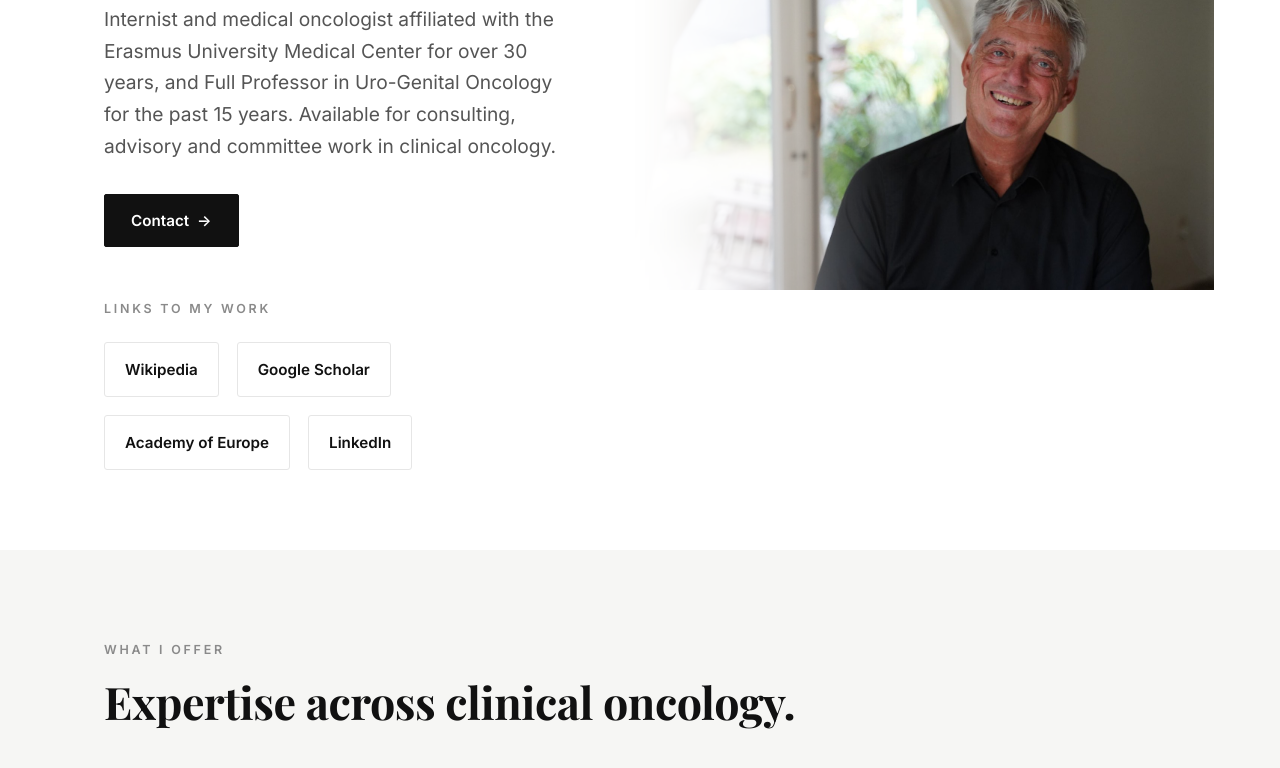
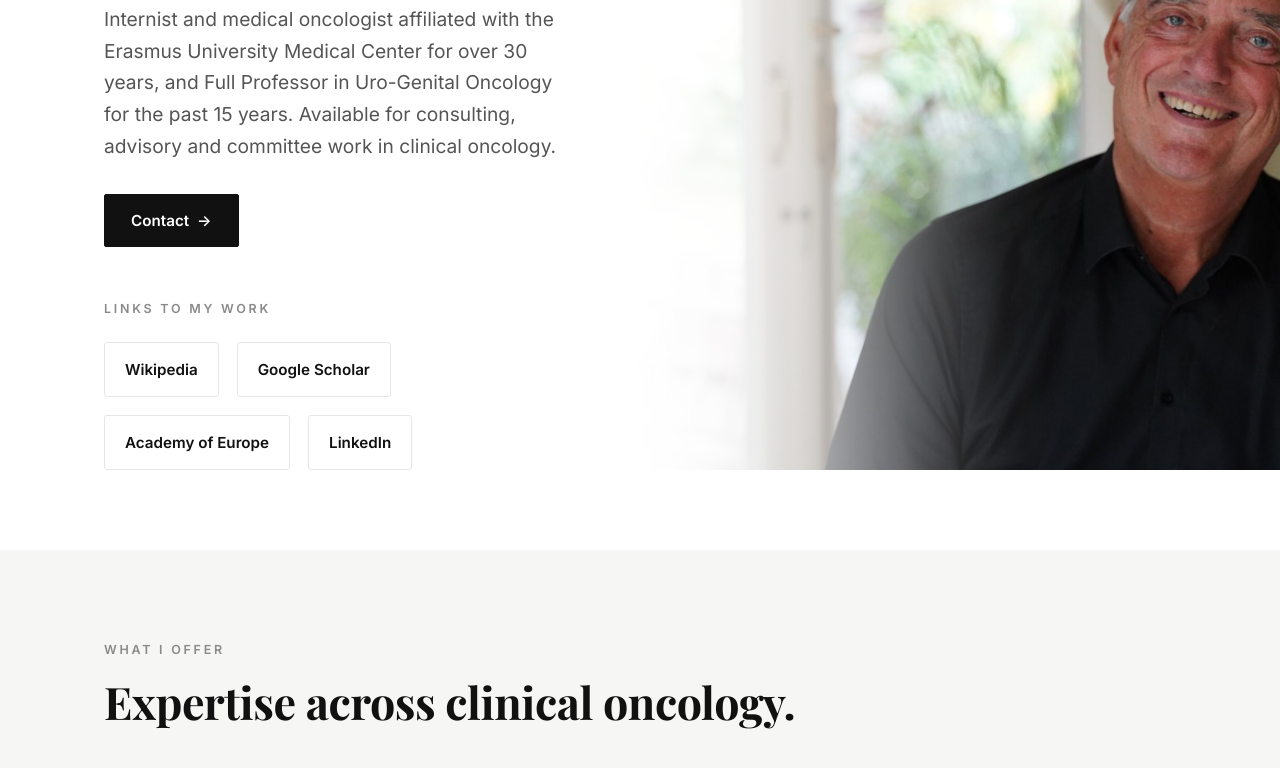
Before and after one commit to rjj101202/ronalddewit, a plain HTML site: page index.html in a window 1280 px wide. Shown: the part 429-1197 px from the top of the page. Drawn offline with nearby package versions, Linux system fonts and the light colour scheme.

Commit message:
Enlarge hero photo: stretch to text height and bleed to the right edge
The photo now grows to the full height of the intro text column and bleeds
out to the right edge of the viewport, so it reads as emerging from behind
the text. The text column is untouched, so all copy keeps its exact
position. Mobile falls back to the stacked 16/11 crop.

Co-Authored-By: Claude Fable 5 <noreply@anthropic.com>

```diff
--- a/css/edit.css
+++ b/css/edit.css
@@ -16,10 +16,14 @@
 
 /* Hero photo (right column of hero) — large, fading softly into white on the left */
 .hero-photo {
-  aspect-ratio: 16 / 11;
-  min-height: 400px;
-  max-height: 480px;
+  /* Grow to the full height of the text column beside it (text stays put) */
+  align-self: stretch;
+  min-height: 520px;
   border-radius: 0;
+  /* Bleed out to the right edge of the viewport so the photo reads as
+     emerging from behind the text, which keeps its exact position. */
+  margin-right: calc(50% - 50vw);
+  background-size: cover;
   /* Fade the left edge of the image gradually into the white background.
      Multiple eased stops so the photo truly dissolves — no visible edge. */
   -webkit-mask-image: linear-gradient(
@@ -54,8 +58,10 @@
 
 @media (max-width: 860px) {
   .hero-photo {
+    align-self: auto;
+    aspect-ratio: 16 / 11;
     min-height: 300px;
-    max-height: none;
+    margin-right: 0;
   }
 }
 
--- a/css/style.css
+++ b/css/style.css
@@ -221,6 +221,7 @@ section {
 
 .hero {
   padding: 64px 0 80px;
+  overflow-x: clip;
 }
 
 .hero .lead {
```
